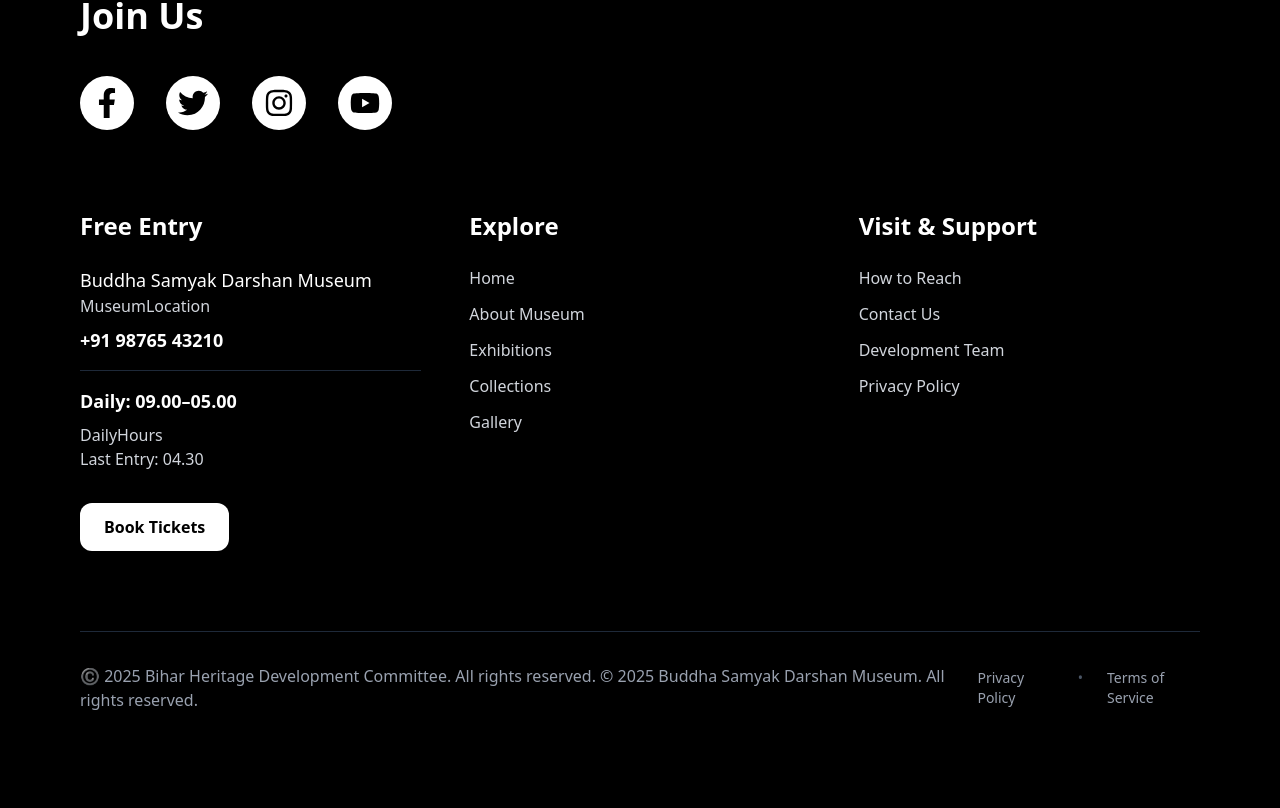
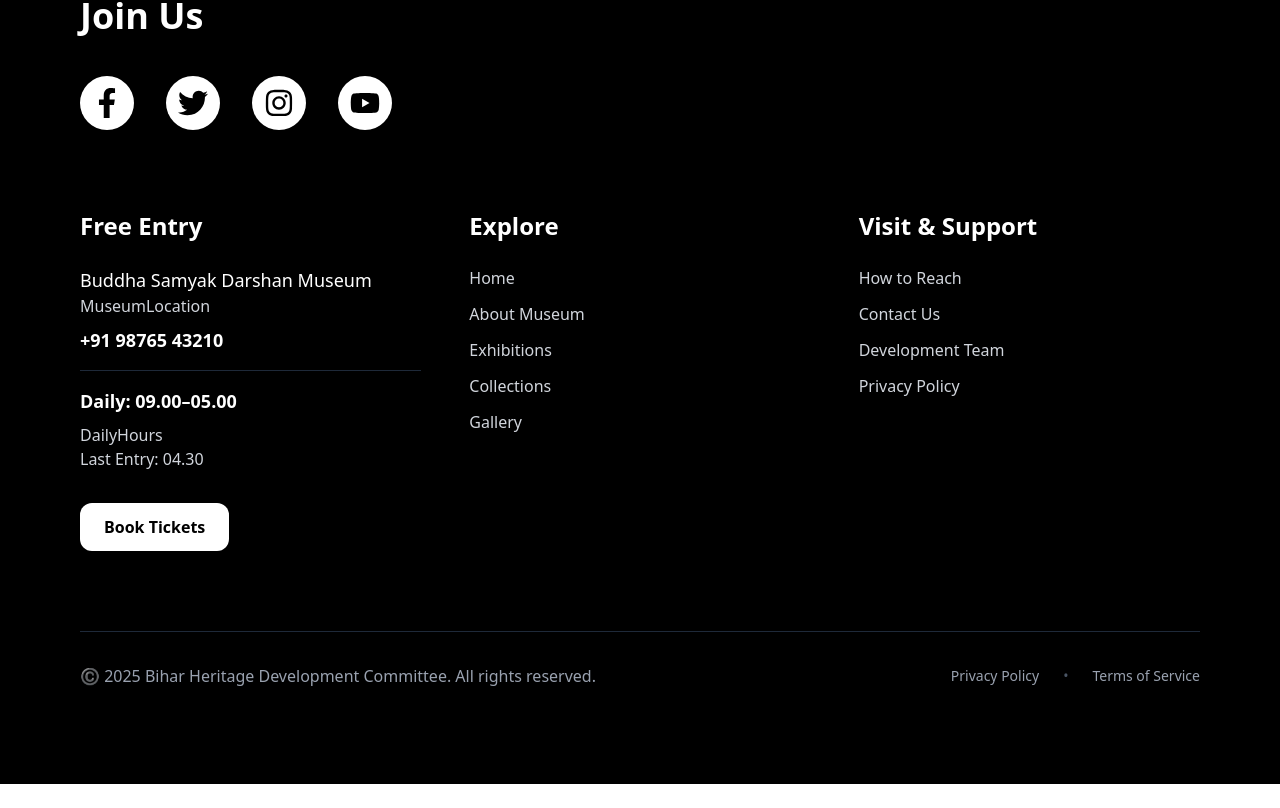
Before and after one commit to aadi347/BuddhaSamyakTicket, a React (Vite) app in the folder frontend/: page /exploreMore in a window 1280 px wide. Shown: the part 2923-3731 px from the top of the page. After the commit the page ends 3707 px from the top, so only its background shows below. Built offline with nearby package versions, Linux system fonts and the light colour scheme; a web font is replaced by a local one.

Commit message:
fixed the spelling error in the name of nishant sir

```diff
--- a/frontend/src/components/Footer.jsx
+++ b/frontend/src/components/Footer.jsx
@@ -151,7 +151,7 @@
         <div className="mt-12 md:mt-20 border-t border-gray-800 pt-6 md:pt-8">
           <div className="flex flex-col md:flex-row justify-between items-center gap-4">
             <p className="text-sm md:text-base text-gray-400 text-center md:text-left">
-              {t("Copyright")} © 2025 Buddha Samyak Darshan Museum. All rights reserved.
+              {t("Copyright")}
             </p>
 
             <div className="flex gap-6 text-sm text-gray-400">
--- a/frontend/src/pages/DevelopersTeam.jsx
+++ b/frontend/src/pages/DevelopersTeam.jsx
@@ -83,7 +83,7 @@
 
   const teamLead = [
     {
-      name: "Nishant Sekhar",
+      name: "Nishant Shekhar",
       role: "Founder, NS Apps Innovations",
       image: "https://media.licdn.com/dms/image/v2/D4D03AQFUD3EMJW-SMQ/profile-displayphoto-shrink_800_800/B4DZR_Z.U3HkAg-/0/1737304303571?e=1756944000&v=beta&t=bFiTipJE7Rq-2OMORmJH9IAqylsUMKxXHT0PZiPWZb0",
       show: true,
```
